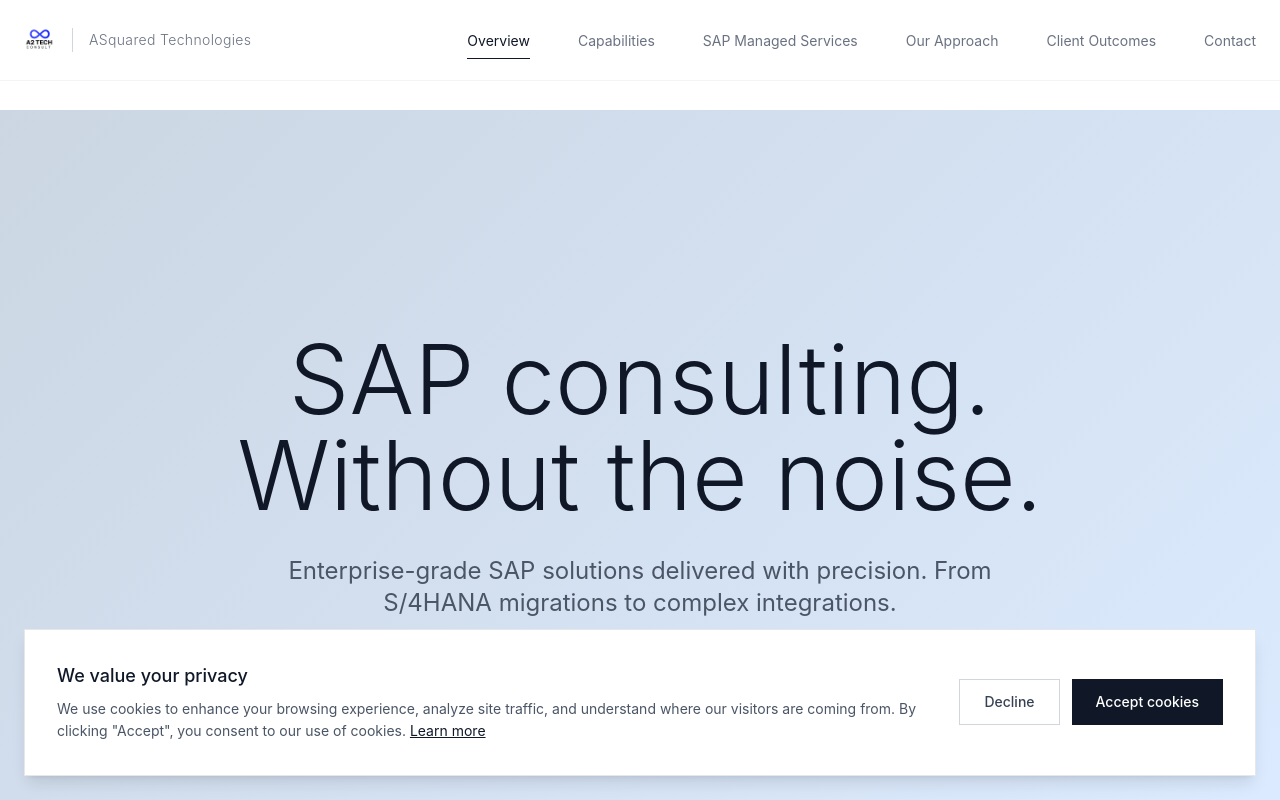
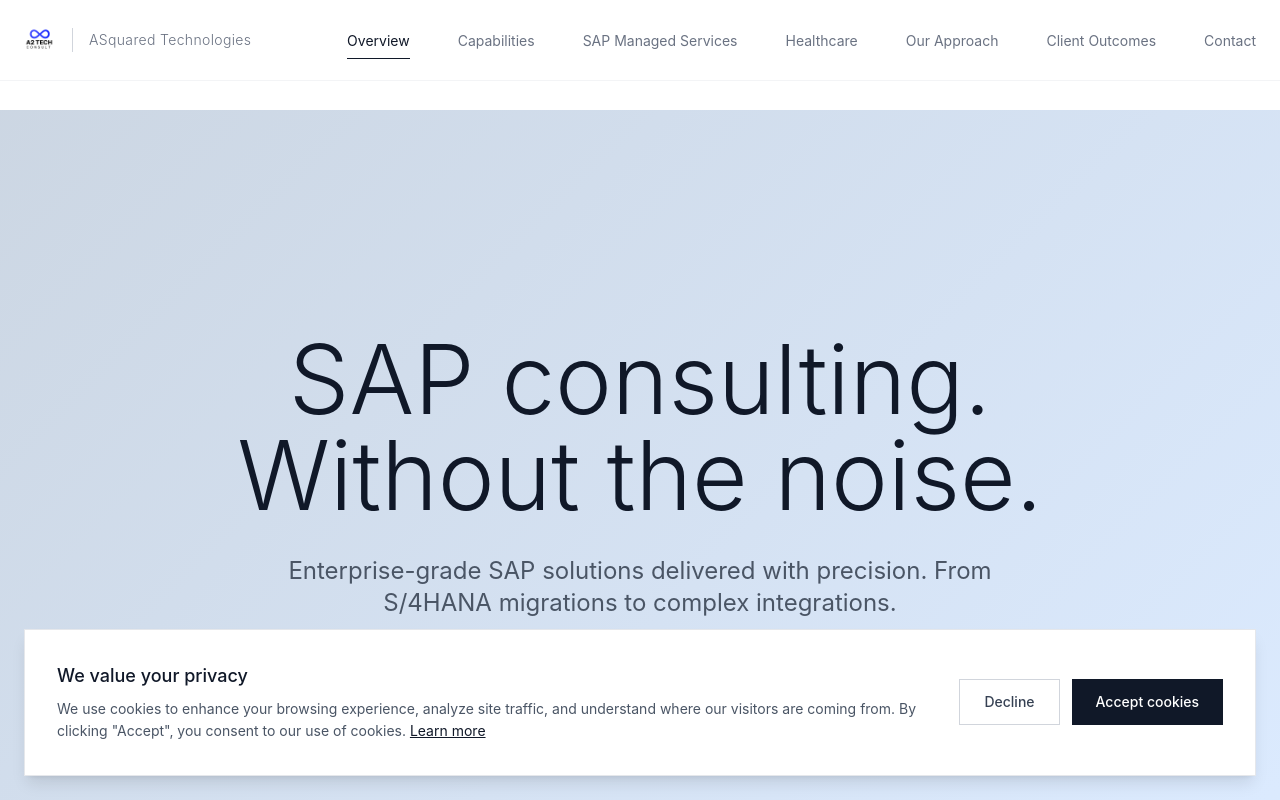
Before and after one commit to A2TechConsult/ASquared2, a React (Vite) app: page / in a window 1280 px wide. Shown: the top 800 px of the page. Built offline with nearby package versions, Linux system fonts and the light colour scheme.

Commit message:
Healthcare: add link to primary navigation

```diff
--- a/src/app/components/Navigation.tsx
+++ b/src/app/components/Navigation.tsx
@@ -13,6 +13,7 @@ export function Navigation() {
     { label: 'Overview', path: '/' },
     { label: 'Capabilities', path: '/capabilities' },
     { label: 'SAP Managed Services', path: '/sap-managed-services' },
+    { label: 'Healthcare', path: '/healthcare' },
     { label: 'Our Approach', path: '/approach' },
     { label: 'Client Outcomes', path: '/outcomes' },
     { label: 'Contact', path: '/contact' },
```
